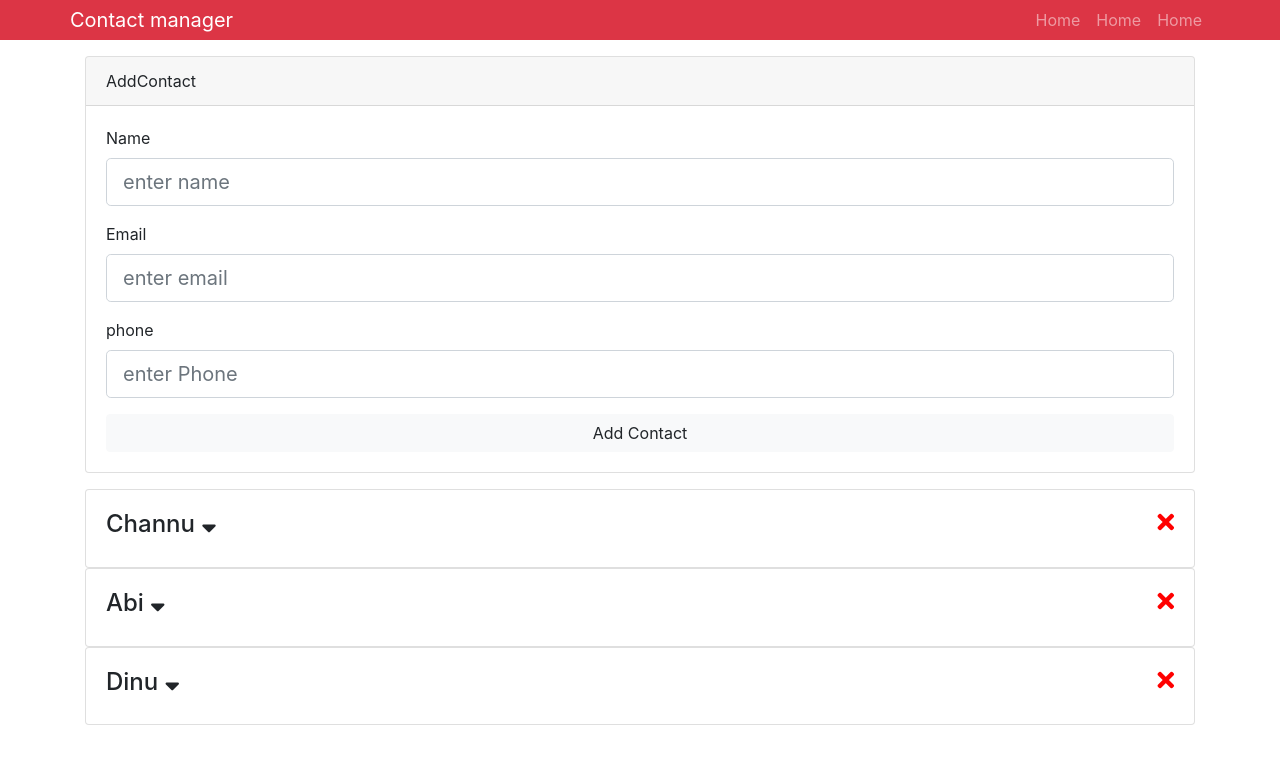
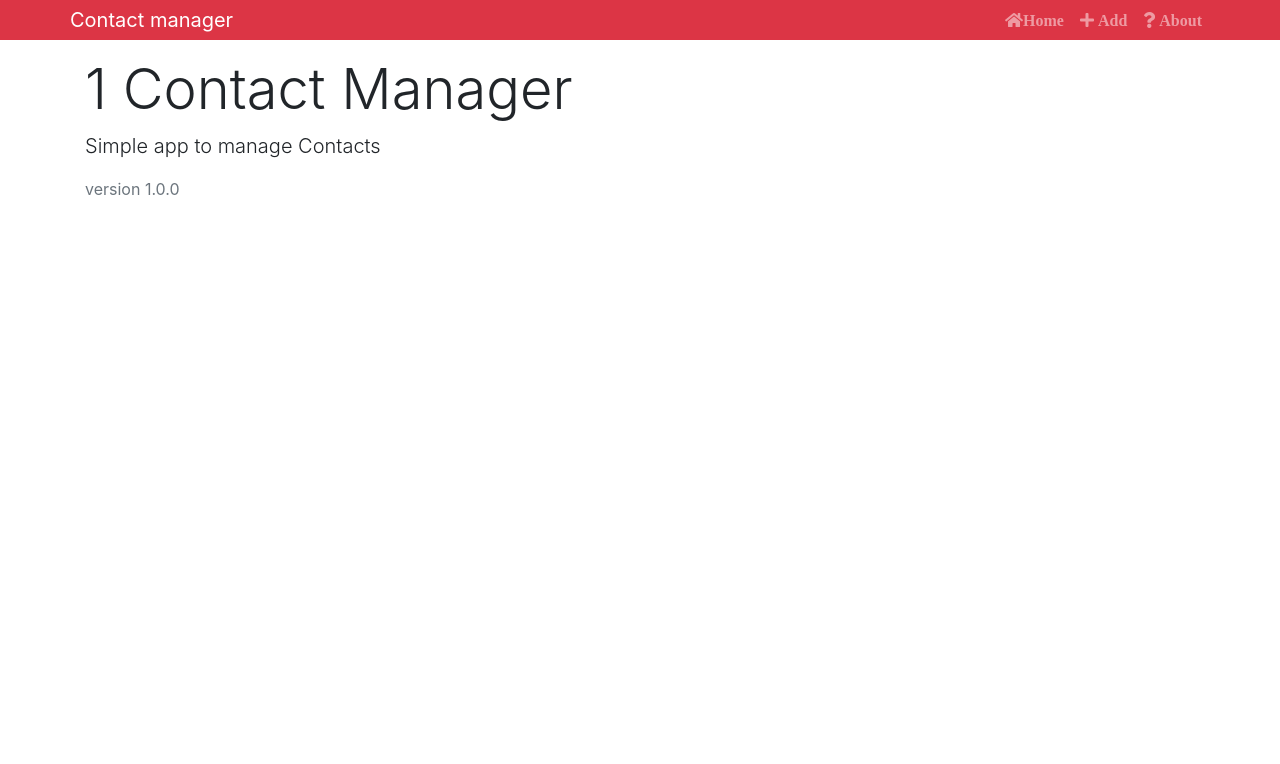
Before and after one commit to channaveerayya/ReactJs, a React (Create React App) app in the folder React-course/myapp/: page /about/1 in a window 1280 px wide. Shown: the top 764 px of the page. Built offline with nearby package versions, Linux system fonts and the light colour scheme.

Commit message:
router and 404pages

```diff
--- a/React-course/myapp/package.json
+++ b/React-course/myapp/package.json
@@ -4,8 +4,10 @@
   "private": true,
   "dependencies": {
     "bootstrap": "^4.3.1",
+    "classnames": "^2.2.6",
     "react": "^16.8.6",
     "react-dom": "^16.8.6",
+    "react-router-dom": "^5.0.0",
     "react-scripts": "3.0.1"
   },
   "scripts": {
--- a/React-course/myapp/src/App.js
+++ b/React-course/myapp/src/App.js
@@ -1,23 +1,31 @@
 import React ,{ Component } from 'react';
+import { BrowserRouter as Router,Route,Switch} from 'react-router-dom'
+import Contacts from './components/contacts/Contacts';
+import AddContact from './components/contacts/AddContact';
+import Header from './components/layout/Header';
+import About from './components/pages/About';
+import NotFound from './components/pages/NotFound'
+import {Provider} from './context'
+import  'bootstrap/dist/css/bootstrap.min.css';
 
-import Contacts from './components/contacts/Contacts';
-import Header from './components/layout/Header';
-import AddContact from './components/contacts/AddContact';
-import {Provider} from './context'
-
-import  'bootstrap/dist/css/bootstrap.min.css';
 
 class App extends Component{
   render(){
   return (
     <Provider>
+    <Router>
       <div className="App">
        <Header branding="Contact manager" />
         <div className="container">
-        <AddContact />
-         <Contacts />
+        <Switch>
+          <Route exact path='/' component={Contacts} />
+          <Route exact path='/contact/add' component={AddContact} />
+          <Route exact path='/about/:name' component={About} />
+          <Route component={NotFound}/>
+         </Switch>
         </div>
       </div>
+      </Router>
     </Provider>
   );
 }
--- a/React-course/myapp/src/components/contacts/AddContact.js
+++ b/React-course/myapp/src/components/contacts/AddContact.js
@@ -8,25 +8,52 @@ class AddContact extends Component {
     state={
         name:'',
         email:'',
-        phone:''
+        phone:'',
+        errors:{}
     }
     onSubmit=(dispatch,e)=>{
         e.preventDefault();
         const {name,email,phone}=this.state;
+
+        if(name===''){
+            this.setState({errors:{name:'name is required'}});
+            return;
+        }
+        if(email===''){
+            this.setState({errors:{email:'email is required'}});
+            return;
+
+        }
+        if(phone===''){
+            this.setState({errors:{phone:'phone is required'}});
+            return;
+        }
+
         const newContact={
             id:uuid(),
             name,
             email,
             phone
+
         };
         dispatch({type:'ADD_CONTACT',payload:newContact});
-    };
+
+
+    //clear state
+    this.setState({
+        name:'',
+        email:'',
+        phone:'',
+        errors:{}
+    });
+    this.props.history.push('/');
+};
     onAction=e=>this.setState(
         {[e.target.name]:e.target.value}
         )
   render() {
 
-    const {name,email,phone}=this.state;
+    const {name,email,phone,errors}=this.state;
 
     return(
         <Consumer>
@@ -46,7 +73,7 @@ class AddContact extends Component {
             placeholder="enter name"
             value={name}
             onChange={this.onAction}
-
+            error={errors.name}
             />
              <TextInputGroup
             label="Email"
@@ -55,6 +82,7 @@ class AddContact extends Component {
             placeholder="enter email"
             value={email}
             onChange={this.onAction}
+            error={errors.email}
 
             />
              <TextInputGroup
@@ -64,6 +92,7 @@ class AddContact extends Component {
             placeholder="enter Phone"
             value={phone}
             onChange={this.onAction}
+            error={errors.phone}
 
             />
               <input type="submit" value="Add Contact"
--- a/React-course/myapp/src/components/contacts/Contacts.js
+++ b/React-course/myapp/src/components/contacts/Contacts.js
@@ -20,6 +20,7 @@ import {Consumer} from '../../context';
            const {contacts}=value;
             return (
                 <React.Fragment>
+                <h1 className="display-4 mb-2"><span className="text-danger">Contact</span> List </h1>
                 {contacts.map(contact =>
                   (<Contact
                     key={contact.id}
--- a/React-course/myapp/src/components/layout/Header.js
+++ b/React-course/myapp/src/components/layout/Header.js
@@ -1,6 +1,6 @@
 import React from 'react'
 import PropTypes from 'prop-types'
-
+import {Link} from 'react-router-dom'
 export default function Header(props) {
 
   return ( <nav className="navbar navbar-expand navbar-dark bg-danger mb-3 py-0">
@@ -11,19 +11,19 @@ export default function Header(props) {
         <div>
             <ul className="navbar-nav mr-auto">
                 <li className="nav-item">
-                    <a href="/" className="nav-link">
-                        Home
-                    </a>
+                    <Link to="/" className="nav-link">
+                        <i className="fas fa-home">Home</i>
+                    </Link>
                 </li>
                 <li className="nav-item">
-                    <a href="/" className="nav-link">
-                        Home
-                    </a>
+                    <Link to="/contact/add" className="nav-link">
+                       <i className='fas fa-plus'> Add</i>
+                    </Link>
                 </li>
                 <li className="nav-item">
-                    <a href="/" className="nav-link">
-                        Home
-                    </a>
+                    <Link to="/about" className="nav-link">
+                       <i className="fas fa-question"> About</i>
+                    </Link>
                 </li>
 
             </ul>
--- a/React-course/myapp/src/components/layout/TextInputGroup.js
+++ b/React-course/myapp/src/components/layout/TextInputGroup.js
@@ -1,13 +1,15 @@
+
 import React from 'react'
 import PropTypes from 'prop-types'
-
+import classnames from 'classnames'
 const TextInputGroup=({
       label,
       name,
       value,
       placeholder,
       type,
-      onChange
+      onChange,
+      error
         })=> {
             return (
                 <div>
@@ -16,11 +18,15 @@ const TextInputGroup=({
                   <input
                     type={type}
                     name={name}
-                    className="form-control form-control-lg"
+                    className={classnames('form-control form-control-lg',{'is-invalid':error})}
                     placeholder={placeholder}
                     value={value}
                     onChange={onChange}
+                    //install class name( npm i classnames)
                     />
+                    {error && <div className="invalid-feedback">{error}</div> }
+
+
               </div>
                 </div>
             )
@@ -32,7 +38,8 @@ TextInputGroup.propType={
     placeholder:PropTypes.string.isRequired,
     value:PropTypes.string.isRequired,
     type :PropTypes.string.isRequired,
-    onChange:PropTypes.func.isRequired
+    onChange:PropTypes.func.isRequired,
+    error:PropTypes.string
 }
 
 TextInputGroup.defaultProps={
--- /dev/null
+++ b/React-course/myapp/src/components/pages/About.js
@@ -0,0 +1,13 @@
+import React from 'react'
+
+export default function About(props) {
+  return (
+    <div>
+
+      <h1 className="display-4">{props.match.params.name} Contact Manager</h1>
+      <p className="lead">Simple app to manage Contacts</p>
+      <p className="text-secondary">version 1.0.0</p>
+    </div>
+
+  )
+}
--- /dev/null
+++ b/React-course/myapp/src/components/pages/NotFound.js
@@ -0,0 +1,9 @@
+import React from 'react'
+
+export default function NotFound() {
+  return (
+    <div>
+      <h1 className="display-4">404 page not NotFound</h1>
+    </div>
+  )
+}
```
